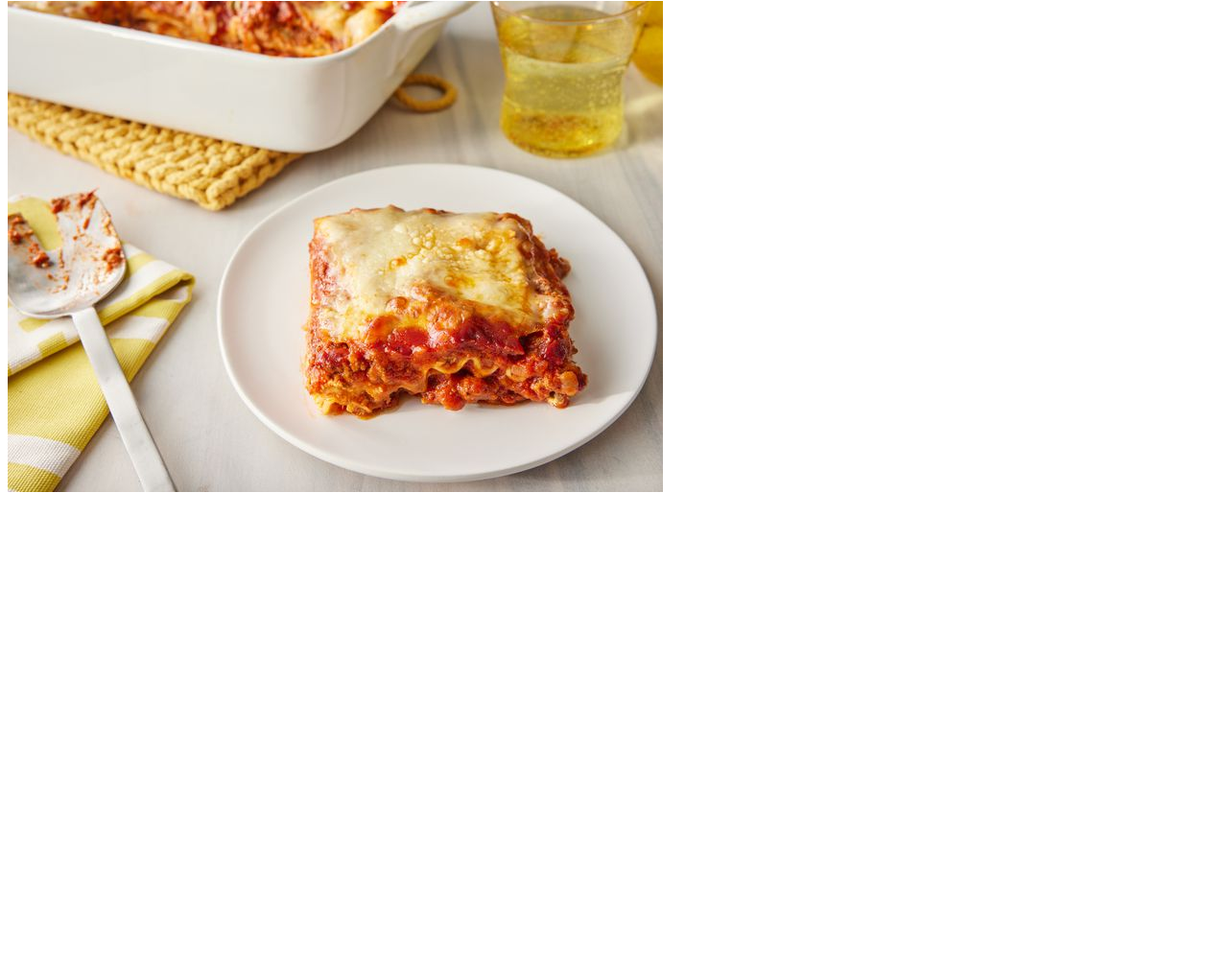
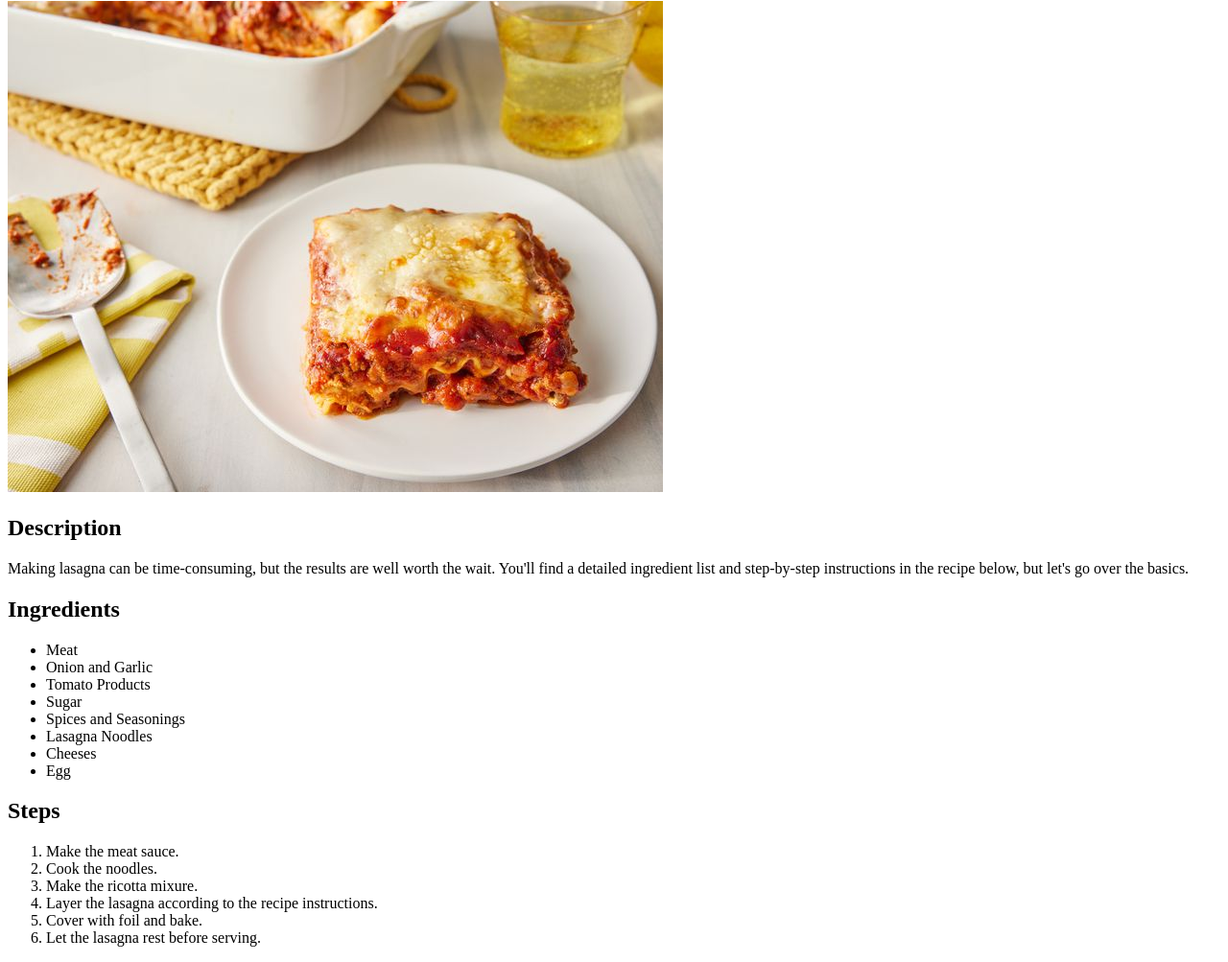
Before and after one commit to jacobjulagay/Recipes, a plain HTML site: page more_recipes/lasagna.html in a window 1280 px wide. Shown: the part 105-1108 px from the top of the page at 96% size. Before the commit the page ends 800 px from the top, so only its background shows below. Drawn offline with Linux system fonts and the light colour scheme.

Commit message:
added steps and ingredients for lasagna

```diff
--- a/more_recipes/lasagna.html
+++ b/more_recipes/lasagna.html
@@ -8,6 +8,30 @@
 <img>
     <h1>Lasanga</h1>
     <img src="../images/23600-worlds-best-lasagna-DDMFS-4x3-1196-24c5401652934ffb96d3d94bc9fbe2d7.jpg">
+    <h2>Description</h2>
+    <p> Making lasagna can be time-consuming, but the results are well worth the wait.
+        You'll find a detailed ingredient list and step-by-step instructions in the recipe below, but let's go over the basics.
+    </p>
+    <h2>Ingredients</h2>
+    <ul>
+        <li>Meat</li>
+        <li>Onion and Garlic</li>
+        <li>Tomato Products</li>
+        <li>Sugar</li>
+        <li>Spices and Seasonings</li>
+        <li>Lasagna Noodles</li>
+        <li>Cheeses</li>
+        <li>Egg</li>
+    </ul>
+    <h2>Steps</h2>
+    <ol>
+        <li>Make the meat sauce.</li>
+        <li>Cook the noodles.</li>
+        <li>Make the ricotta mixure.</li>
+        <li>Layer the lasagna according to the recipe instructions.</li>
+        <li>Cover with foil and bake.</li>
+        <li>Let the lasagna rest before serving.</li>
 
+    </ol>
 </body>
 </html>
```
Also changed, not shown: index.html (+2 -0 lines).
